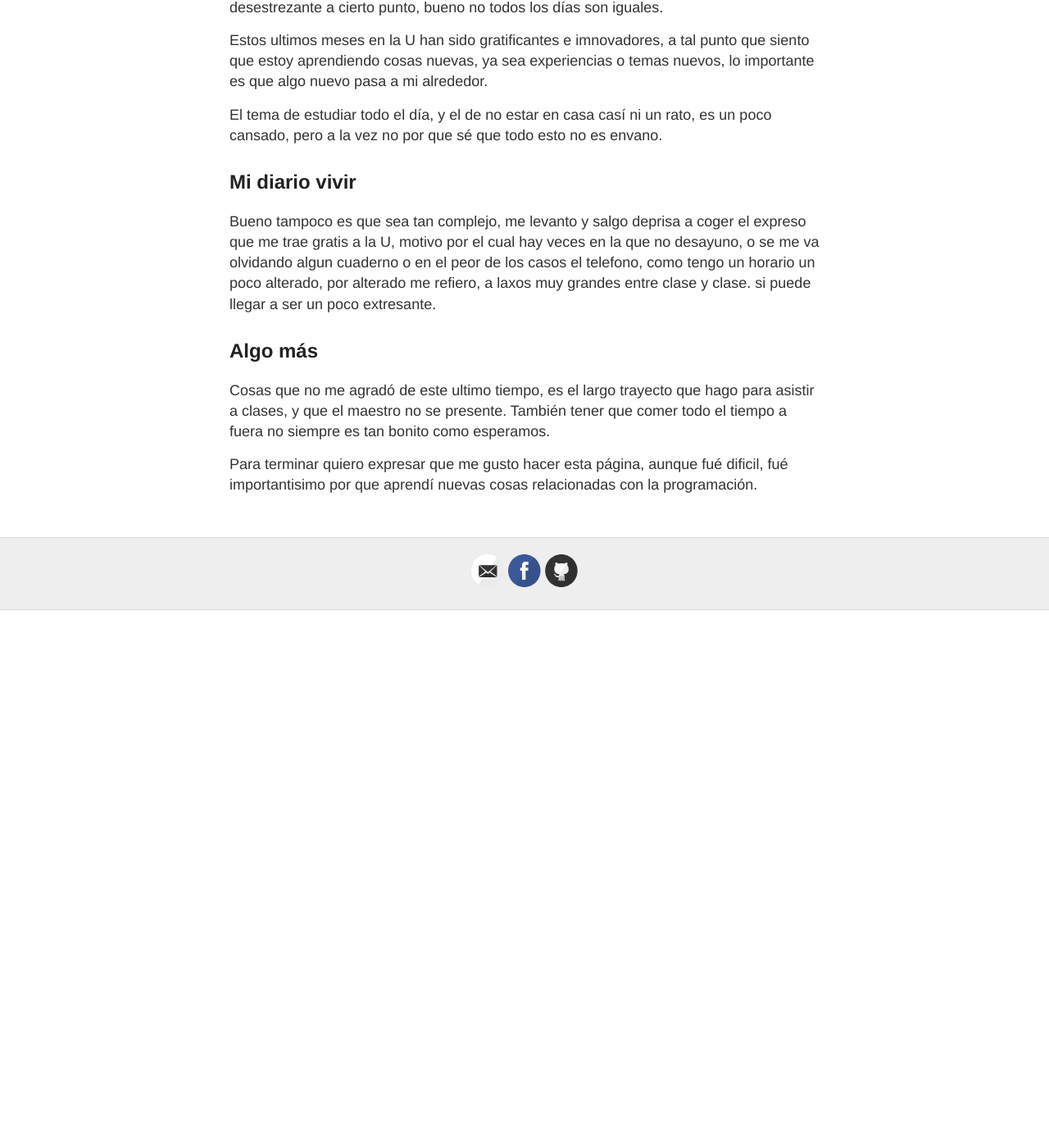
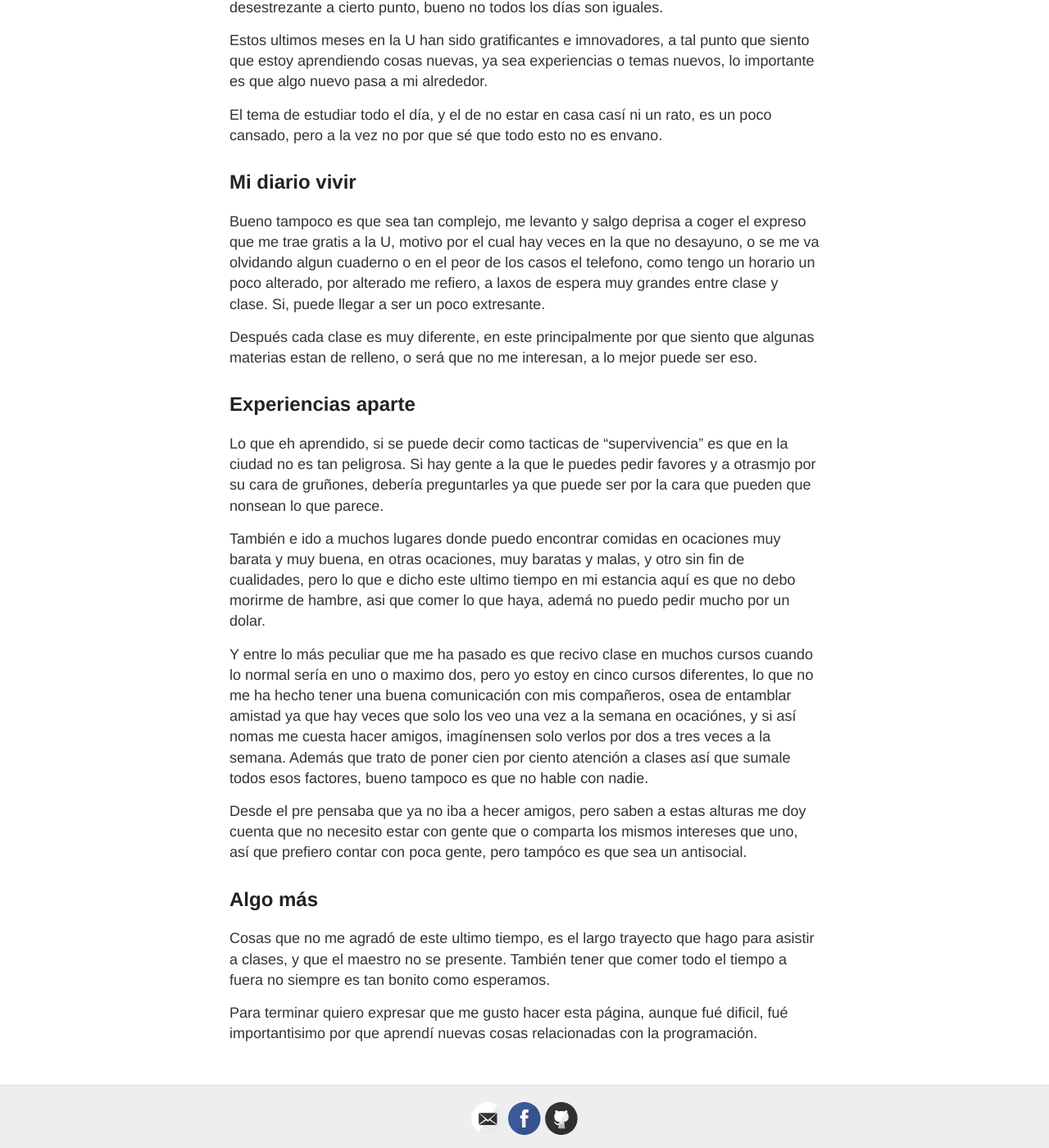
Before and after one commit to andrescharro22/Carlos-F007.github.io, a Jekyll site: the page built from blog.md, in a window 1280 px wide and 1400 px high, scrolled down 461 px. Shown: the whole window at 82% size. Built offline with Jekyll 4.4.1, drawn with Linux system fonts in a browser that asks for light colours; before the commit the page ends 1205 px from its top, so only the background shows below that.

Commit message:
Update blog.md

```diff
--- a/blog.md
+++ b/blog.md
@@ -19,7 +19,22 @@ El tema de estudiar todo el día, y el de no estar en casa casí ni un rato, es
 Mi diario vivir
 --
 
-Bueno tampoco es que sea tan complejo, me levanto y salgo deprisa a coger el expreso que me trae gratis a la U, motivo por el cual hay veces en la que no desayuno, o se me va olvidando algun cuaderno o en el peor de los casos el telefono, como tengo un horario un poco alterado, por alterado me refiero, a laxos muy grandes entre clase y clase. si puede llegar a ser un poco extresante.
+Bueno tampoco es que sea tan complejo, me levanto y salgo deprisa a coger el expreso que me trae gratis a la U, motivo por el cual hay veces en la que no desayuno, o se me va olvidando algun cuaderno o en el peor de los casos el telefono, como tengo un horario un poco alterado, por alterado me refiero, a laxos de espera muy grandes entre clase y clase. Si, puede llegar a ser un poco extresante.
+
+Después cada clase es muy diferente, en este principalmente por que siento que algunas materias estan de relleno, o será que no me interesan, a lo mejor puede ser eso.
+
+
+Experiencias aparte
+--
+
+Lo que eh aprendido, si se puede decir como tacticas de "supervivencia"
+es que en la ciudad no es tan peligrosa. Si hay gente  a la que le puedes pedir favores y a otrasmjo por su cara de gruñones, debería preguntarles ya que puede ser por la cara que pueden que nonsean lo que parece.
+
+También e ido a muchos lugares donde puedo encontrar comidas en ocaciones muy barata y muy buena, en otras ocaciones, muy baratas y malas, y otro sin fin de cualidades, pero lo que e dicho este ultimo tiempo en mi estancia aquí es que no debo morirme de hambre, asi que comer lo que haya, ademá no puedo pedir mucho por un dolar.
+
+Y entre lo más peculiar que me ha pasado es que recivo clase en muchos cursos cuando lo normal sería en uno o maximo dos, pero yo estoy en cinco cursos diferentes, lo que no me ha hecho tener una buena comunicación con mis compañeros,  osea de entamblar amistad ya que hay veces que solo los veo una vez a la semana en ocaciónes, y si así nomas me cuesta hacer amigos, imagínensen solo verlos por dos a tres veces a la semana. Además que trato de poner cien por ciento atención a clases así que sumale todos esos factores, bueno tampoco es que no hable con nadie.
+
+Desde el pre pensaba que ya no iba a hecer amigos, pero saben a estas alturas me doy cuenta que no necesito estar con gente que o comparta los mismos intereses que uno, así que prefiero contar con poca gente, pero tampóco es que sea un antisocial.
 
 
 Algo más
```
